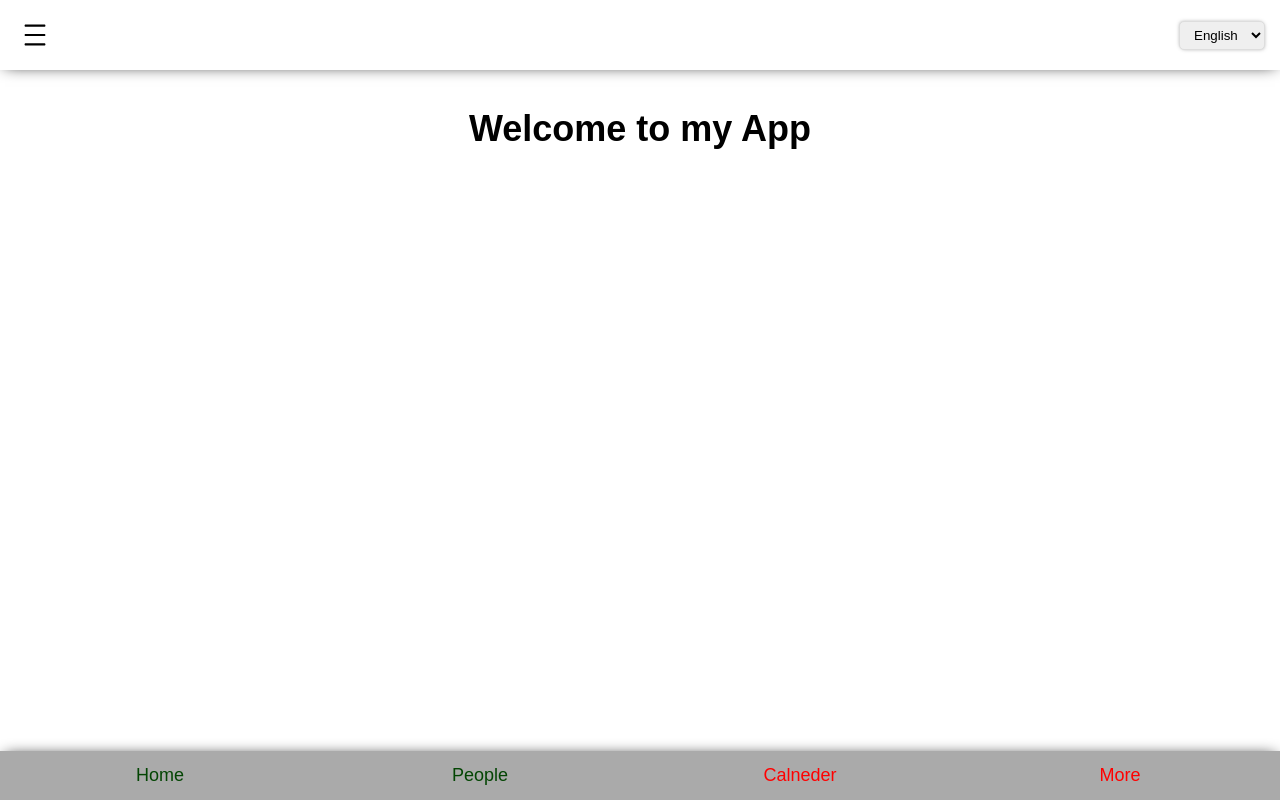
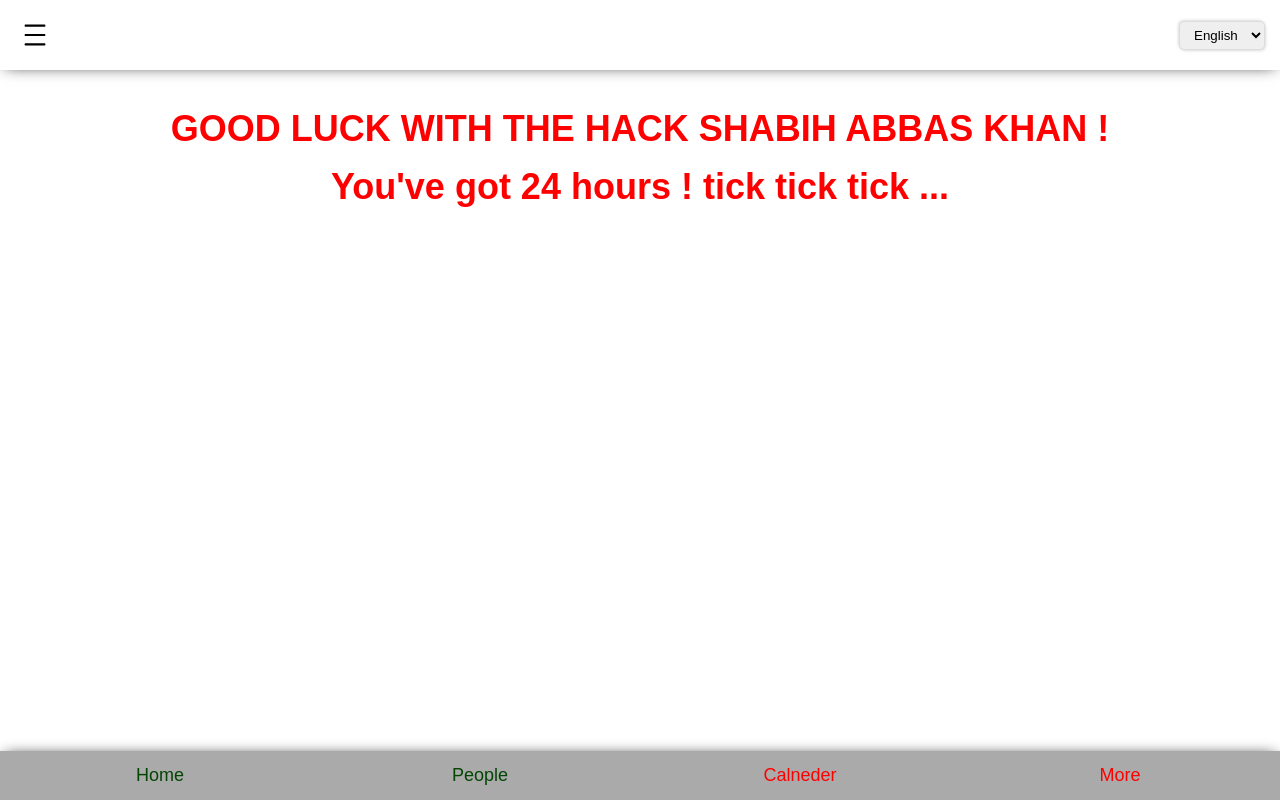
Before and after one commit to mahdikhan786/islamicProject, a Next.js app: page / in a window 1280 px wide. Built offline with nearby package versions, Linux system fonts and the light colour scheme.

Commit message:
shabih hack

```diff
--- a/pages/index.js
+++ b/pages/index.js
@@ -20,7 +20,10 @@ export default function Home({ language }) {
 
       <main>
         <h1 className={styles.heading}>
-          {appLang == "eng" ? "Welcome to my App" : "میری ایپ میں خوش آمدید"}
+
+          GOOD LUCK WITH THE HACK SHABIH ABBAS KHAN !
+          <br/>
+          You've got 24 hours ! tick tick tick ...
         </h1>
       </main>
     </Layout>
@@ -30,3 +33,6 @@ export default function Home({ language }) {
 // <p className="description">
 // <Link href='more/blog'><a>Blog Posts</a></Link>
 // </p>
+
+
+// {appLang == "eng" ? "Welcome to my App" : "میری ایپ میں خوش آمدید"}
--- a/styles/index.module.css
+++ b/styles/index.module.css
@@ -1,4 +1,5 @@
 .heading{
   text-align: center;
   margin:30px 0px;
+  color:red;
 }
```
